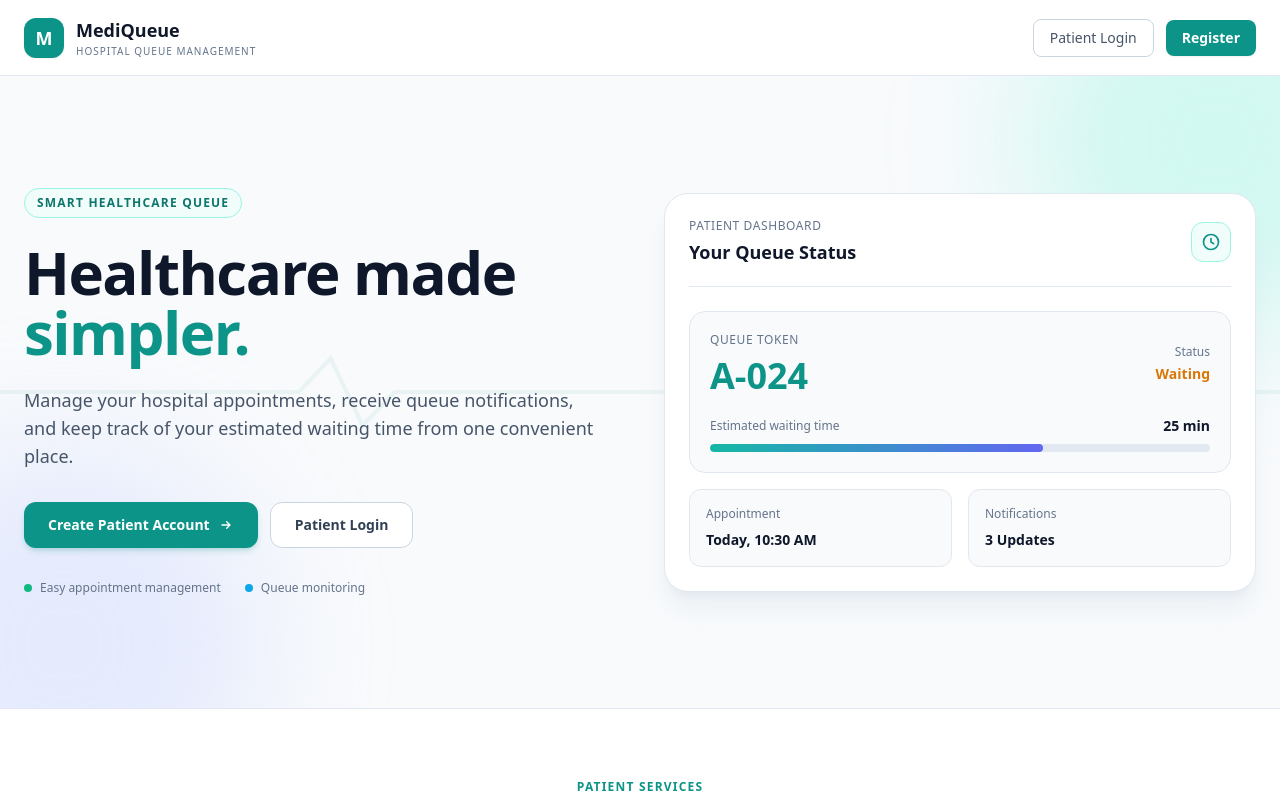
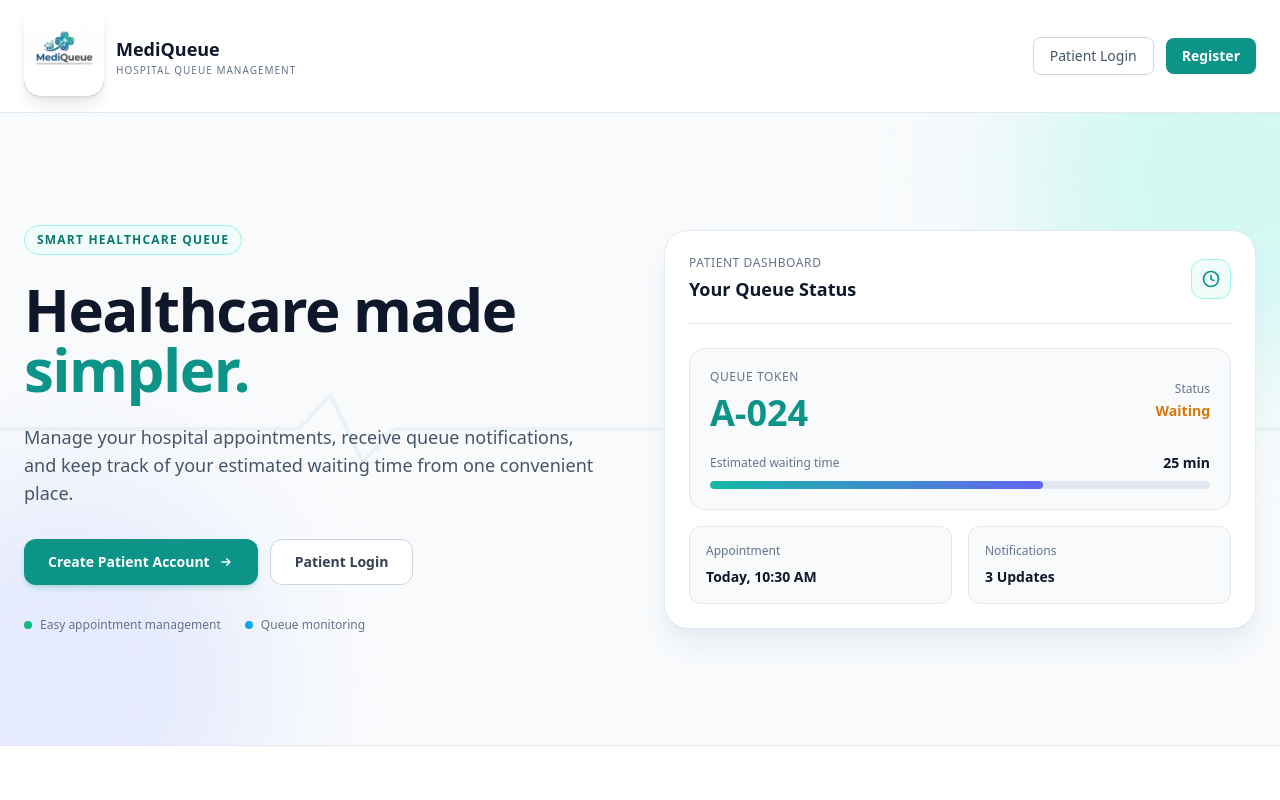
Before and after one commit to Hiruni28/Smart-Queue-Management-and-Decision-Support-System-for-Medical-Centers-FRONTEND, a React (Vite) app: page / in a window 1280 px wide. Shown: the top 800 px of the page. Built offline with nearby package versions, Linux system fonts and the light colour scheme.

Commit message:
Updated home page

```diff
--- a/src/pages/Home.jsx
+++ b/src/pages/Home.jsx
@@ -23,9 +23,9 @@ function Home() {
 
               <div
                 className="
-                  w-10
-                  h-10
-                  rounded-xl
+                  w-20
+                  h-20
+                  rounded-2xl
                   bg-teal-600
                   flex
                   items-center
@@ -33,9 +33,12 @@ function Home() {
                   shadow-sm
                 "
               >
-                <span className="text-white font-bold text-lg">
-                  M
-                </span>
+                <div className="w-24 h-24 bg-white rounded-2xl mx-auto mb-4 flex items-center justify-center shadow-lg">
+              <img
+                src="/logo.png"
+                alt="MediQueue Logo"
+              />
+            </div>
               </div>
 
               <div>
```
